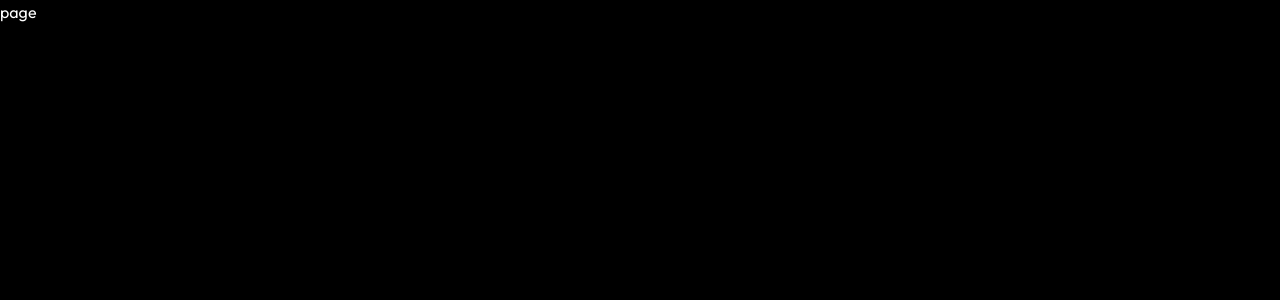
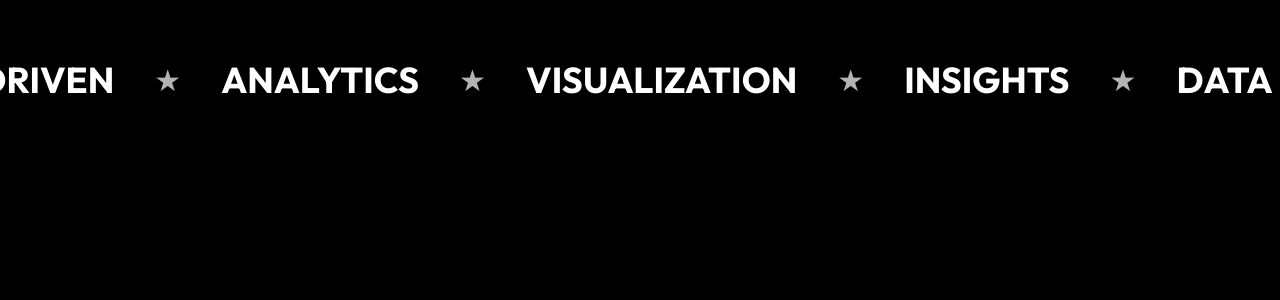
Before and after one commit to dwit-data-society/dwit-data-society.github.io, a Next.js app in the folder front-end/: page / in a window 1280 px wide. Shown: the top 300 px of the page. Built offline with nearby package versions, Linux system fonts and the light colour scheme.

Commit message:
feat:added new infinite carousel and updated packages and global css

```diff
--- a/front-end/package.json
+++ b/front-end/package.json
@@ -9,6 +9,7 @@
     "lint": "eslint"
   },
   "dependencies": {
+    "motion": "^12.42.2",
     "next": "16.2.10",
     "react": "19.2.4",
     "react-dom": "19.2.4",
--- a/front-end/src/app/globals.css
+++ b/front-end/src/app/globals.css
@@ -27,3 +27,17 @@ body {
   color: var(--foreground);
   font-family: var(--font-outfit), sans-serif;
 }
+
+@keyframes infinite-carousel {
+  from{
+    transform: translate(0);
+  }
+  to{
+    transform: translate(-25%);
+  }
+
+}
+
+.animate-infinite-carousel{
+  animation: infinite-carousel 30s linear infinite;
+}
--- a/front-end/src/app/page.tsx
+++ b/front-end/src/app/page.tsx
@@ -1,8 +1,28 @@
+
+
+
+
+
+
+
+
+import InfiniteCarousel from "@/components/InfiniteCarousel";
+
 
 
 const page = () => {
   return (
-    <div>page</div>
+    <>
+
+
+
+
+
+
+
+
+     <InfiniteCarousel/>
+    </>
   )
 }
 
--- /dev/null
+++ b/front-end/src/components/InfiniteCarousel.tsx
@@ -0,0 +1,42 @@
+"use client";
+import { motion } from "motion/react";
+import { s } from "motion/react-client";
+import { useEffect, useState,useRef } from "react";
+
+
+const InfiniteCarousel = () => {
+    const slides = [
+        {str:"DATA DRIVEN "},
+        {str:"ANALYTICS ",},
+        {str:"VISUALIZATION ",},
+        {str:"INSIGHTS "},
+
+    ]
+
+
+        const group = Array(6).fill(slides).flat();
+        const dupslides = [...group, ...group, ...group, ...group];
+
+
+
+
+  return (
+    <>
+        <div className="flex w-full h-[20svh] items-center  overflow-hidden ">
+            <div className="flex w-max gap-10 animate-infinite-carousel" >
+            {dupslides.map((slide,index)=>(
+               <div key={index} className="flex items-center justify-center gap-10 whitespace-nowrap">
+                    <div className="font-bold sm:text-4xl text-2xl  ">{slide.str}</div>
+                    <div className="opacity-70 text-xl lg:text-3xl ">★</div>
+
+                </div>
+            ))}
+            </div>
+        </div>
+
+
+    </>
+  )
+}
+
+export default InfiniteCarousel
```
Also changed, not shown: 1 other file (tests, documents, lock files or other folders).
